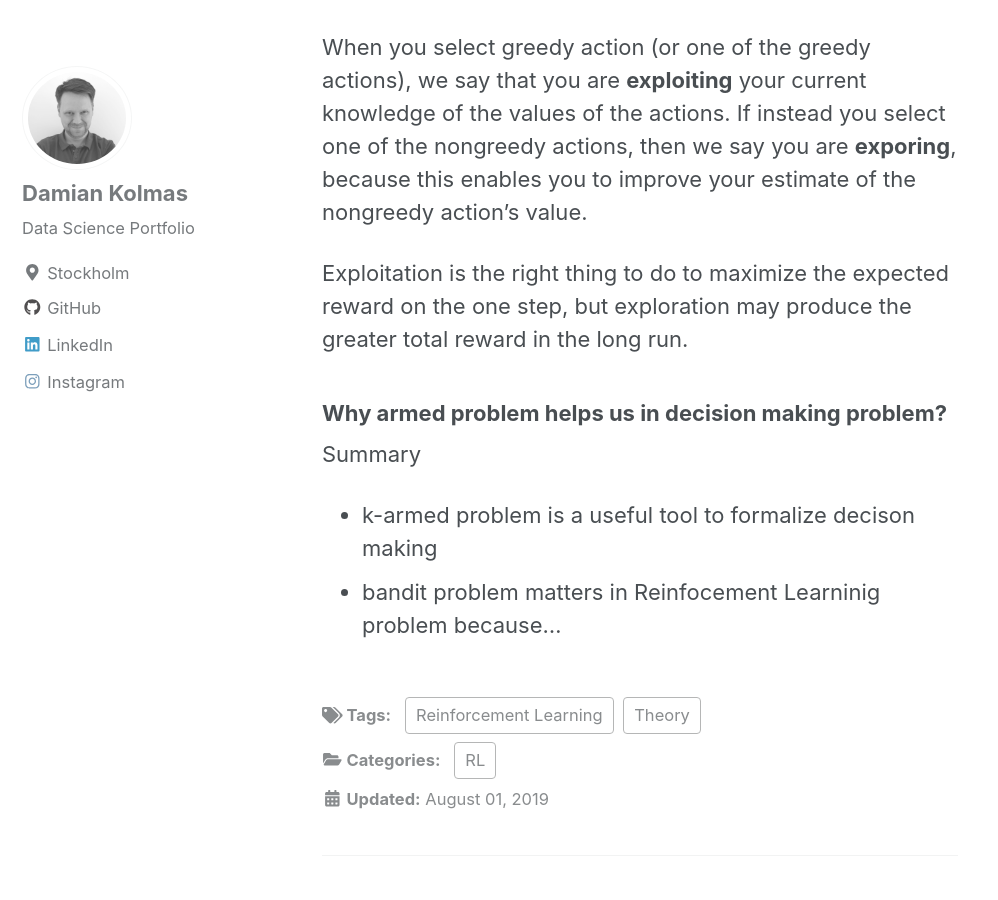
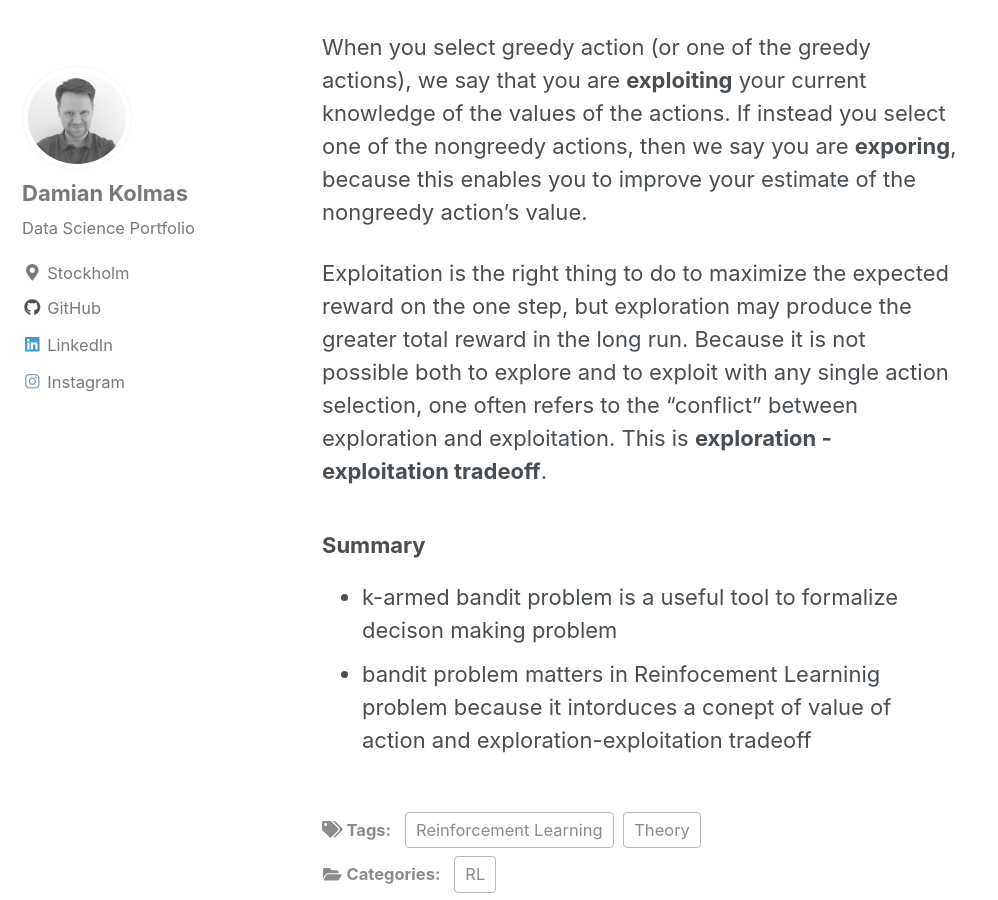
Before and after one commit to DKolmas/DKolmas.github.io, a Jekyll site: the page built from _posts/2019-08-01-Bandit-problem.md, in a window 1280 px wide and 900 px high, scrolled down 3793 px. Shown: the whole window, without its empty margins (0-998 px from the left). Built offline with Jekyll 4.4.1, drawn with Linux system fonts in a browser that asks for light colours; cached includes are drawn as plain includes; formulas are drawn with MathJax 3.

Commit message:
updating post about k-armed bandit problem

```diff
--- a/_posts/2019-08-01-Bandit-problem.md
+++ b/_posts/2019-08-01-Bandit-problem.md
@@ -51,15 +51,9 @@ So if you maintain estimates of action values, that at any time steps there is a
 
 When you select greedy action (or one of the greedy actions), we say that you are **exploiting** your current knowledge of the values of the actions. If instead you select one of the nongreedy actions, then we say you are **exporing**, because this enables you to improve your estimate of the nongreedy action's value.
 
-Exploitation is the right thing to do to maximize the expected reward on the one
-step, but exploration may produce the greater total reward in the long run.
+Exploitation is the right thing to do to maximize the expected reward on the one step, but exploration may produce the greater total reward in the long run. Because it is not possible both to explore and to exploit with any single action selection, one often refers to the “conflict” between exploration and exploitation. This is **exploration - exploitation tradeoff**.
 
 
-
-
-
-### Why armed problem helps us in decision making problem?
-
-Summary
- * k-armed problem is a useful tool to formalize decison making
- * bandit problem matters in Reinfocement Learninig problem because...
+### Summary
+ * k-armed bandit problem is a useful tool to formalize decison making problem
+ * bandit problem matters in Reinfocement Learninig problem because it intorduces a conept of value of action and exploration-exploitation tradeoff
```
